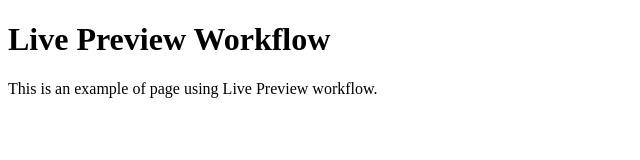
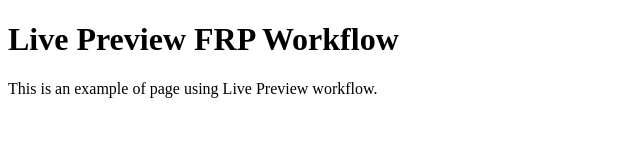
Before and after one commit to overhead-actions/live-preview-frp, a plain HTML site: page static/index.html in a window 1280 px wide. Shown: the whole page, without its empty margins (0-640 px from the left). Drawn offline with Linux system fonts and the light colour scheme.

Commit message:
test
Signed-off-by: Arthur Diniz <arthurbdiniz@gmail.com>

```diff
--- a/static/index.html
+++ b/static/index.html
@@ -7,7 +7,7 @@
     <title>Live Preview</title>
 </head>
 <body>
-    <h1>Live Preview Workflow</h1>
+    <h1>Live Preview FRP Workflow</h1>
     <p>This is an example of page using Live Preview workflow.</p>
 </body>
 </html>
```
